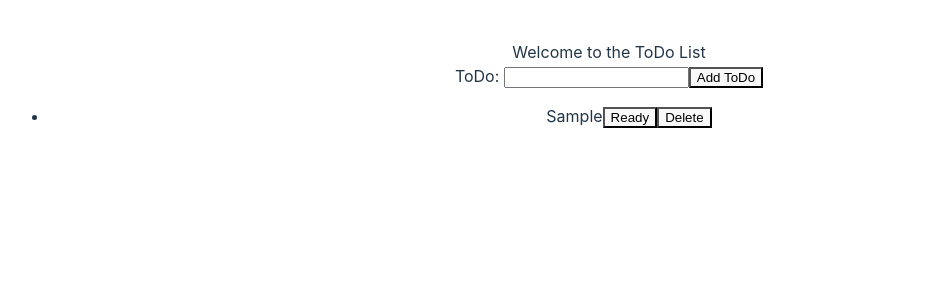
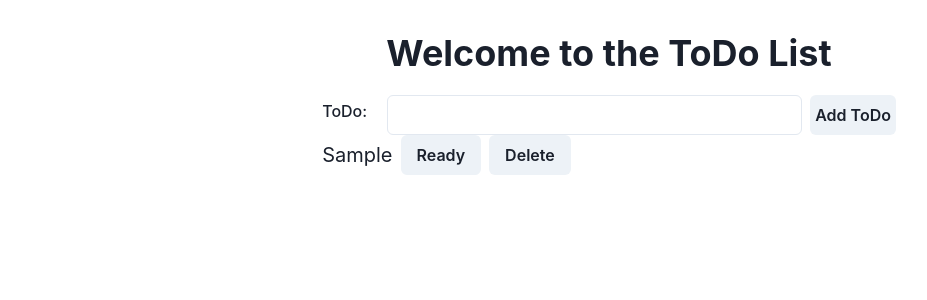
Before and after one commit to INNeira/ToDo-List-Own, a React (Vite) app: page / in a window 1280 px wide. Both pictures are taken after typing "Sample" into the empty fields and a click on the button "Add ToDo". Shown: the top 300 px of the page, without its empty margins (31-958 px from the left). Built offline with nearby package versions, Linux system fonts and the light colour scheme.

Commit message:
Styles added

```diff
--- a/package.json
+++ b/package.json
@@ -9,6 +9,10 @@
     "preview": "vite preview"
   },
   "dependencies": {
+    "@chakra-ui/react": "^2.3.6",
+    "@emotion/react": "^11.10.4",
+    "@emotion/styled": "^11.10.4",
+    "framer-motion": "^7.6.1",
     "react": "^18.2.0",
     "react-dom": "^18.2.0"
   },
--- a/src/App.jsx
+++ b/src/App.jsx
@@ -1,7 +1,10 @@
 import { useState } from 'react'
 import './App.css'
 import Form from './components/Form';
-import { List } from './components/List';
+import { ToDoList } from './components/ToDoList';
+
+// Chakra UI
+import { Container, Heading } from '@chakra-ui/react'
 
 function App() {
 
@@ -40,13 +43,15 @@ function App() {
 
   return (
     <div className="App">
-      <section className="welcome">
+      <Heading mb={5}>
         Welcome to the ToDo List
-      </section>
+      </Heading>
+      <Container>
+        <Form todo={todo} handleTodo={handleTodo} addTodo={addTodo} />
 
-      <Form todo={todo} handleTodo={handleTodo} addTodo={addTodo} />
+        <ToDoList todos={todos} deleteTodo={deleteTodo} handleConfirm={handleConfirm} />
+      </Container>
 
-      <List todos={todos} deleteTodo={deleteTodo} handleConfirm={handleConfirm} />
     </div>
   )
 }
--- a/src/components/Form.jsx
+++ b/src/components/Form.jsx
@@ -1,19 +1,27 @@
 import React from 'react'
 
-function Form({todo, handleTodo, addTodo}) {
+// Chakra UI
+import {
+  Box,
+  HStack,
+  Stack,
+  FormControl,
+  FormLabel,
+  Input,
+  Button
+} from '@chakra-ui/react'
+
+function Form({ todo, handleTodo, addTodo }) {
   return (
-    <section className="form">
-        <form action="">
-          <label htmlFor="todo">ToDo: </label>
-          <input value={todo.value} onChange={handleTodo} id="todo" type="text" />
-          <button onClick={addTodo} className="addTodo">
-            Add ToDo
-          </button>
-          <div>
-
-          </div>
-        </form>
-      </section>
+    <FormControl>
+      <HStack>
+        <FormLabel>
+          ToDo:
+        </FormLabel>
+        <Input value={todo.value} onChange={handleTodo} id="todo" type="text"></Input>
+        <Button onClick={addTodo}>Add ToDo</Button>
+      </HStack>
+    </FormControl>
   )
 }
 
--- a/src/components/List.jsx
+++ /dev/null
@@ -1,25 +0,0 @@
-import React from 'react'
-
-export const List = ({todos = [], handleConfirm, deleteTodo}) => {
-  return (
-    <section className="list">
-        <ul>
-          {todos.map((todo) =>
-            <div key={todo.id}>
-              <li>
-                <span className={todo.confirmed ? 'ready-todo' : ''}>{todo.text}</span>
-
-
-                <button onClick={() => handleConfirm(todo.id)}>
-                  Ready
-                </button>
-
-                <button onClick={() => deleteTodo(todo.id)} className="deleteTodo">
-                  Delete
-                </button>
-              </li>
-            </div>)}
-        </ul>
-      </section>
-  )
-}
--- /dev/null
+++ b/src/components/ToDoList.jsx
@@ -0,0 +1,29 @@
+import React from 'react'
+
+// Chakra UI
+import {
+  HStack,
+  List,
+  ListItem,
+  Button,
+  Box,
+  Text
+} from '@chakra-ui/react'
+
+export const ToDoList = ({ todos = [], handleConfirm, deleteTodo }) => {
+  return (
+
+    <List>
+      {todos.map((todo) =>
+        <Box key={todo.id}>
+          <ListItem >
+            <HStack>
+              <Text fontSize='xl' className={todo.confirmed ? 'ready-todo' : ''}>{todo.text}</Text>
+              <Button onClick={() => handleConfirm(todo.id)}> Ready </Button>
+              <Button onClick={() => deleteTodo(todo.id)} className="deleteTodo"> Delete </Button>
+            </HStack>
+          </ListItem>
+        </Box>)}
+    </List>
+  )
+}
--- a/src/main.jsx
+++ b/src/main.jsx
@@ -2,9 +2,12 @@ import React from 'react'
 import ReactDOM from 'react-dom/client'
 import App from './App'
 import './index.css'
+import { ChakraProvider } from '@chakra-ui/react'
 
 ReactDOM.createRoot(document.getElementById('root')).render(
   <React.StrictMode>
-    <App />
+    <ChakraProvider>
+      <App />
+    </ChakraProvider>
   </React.StrictMode>
 )
```
Also changed, not shown: 1 other file (tests, documents, lock files or other folders).
